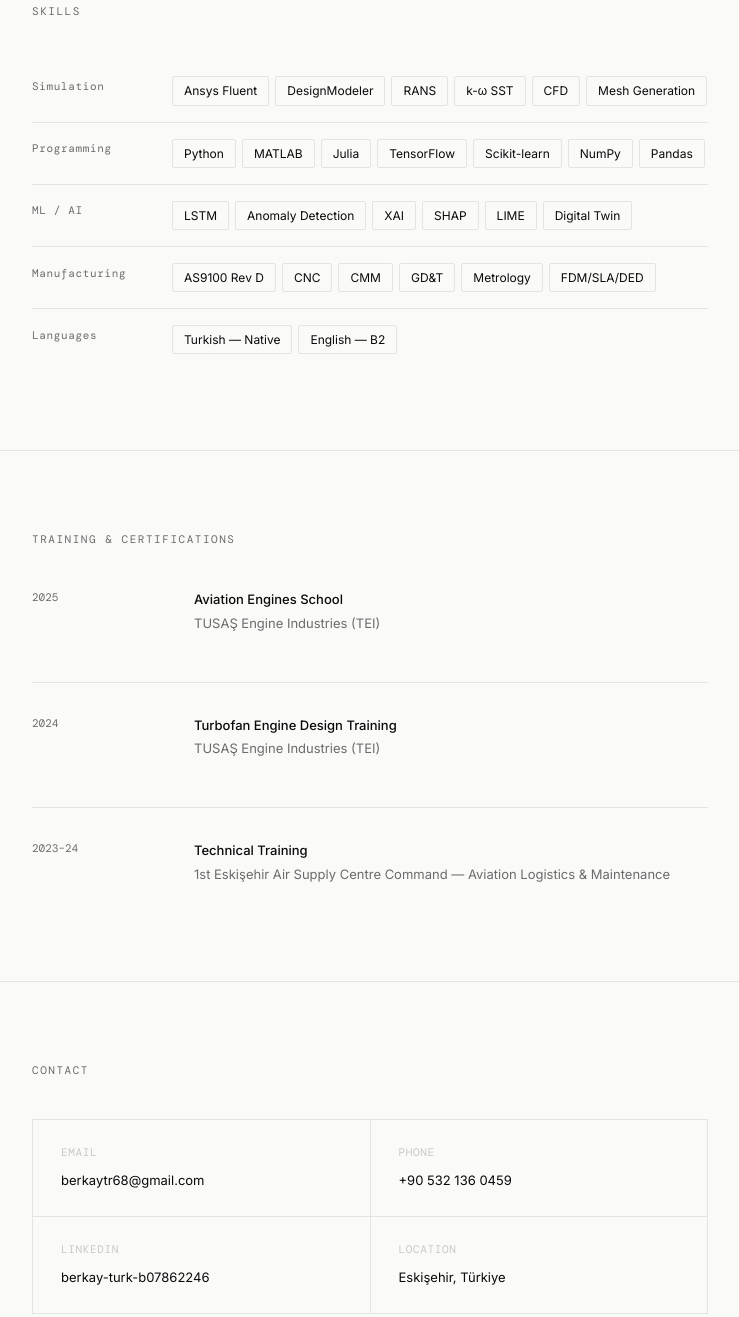
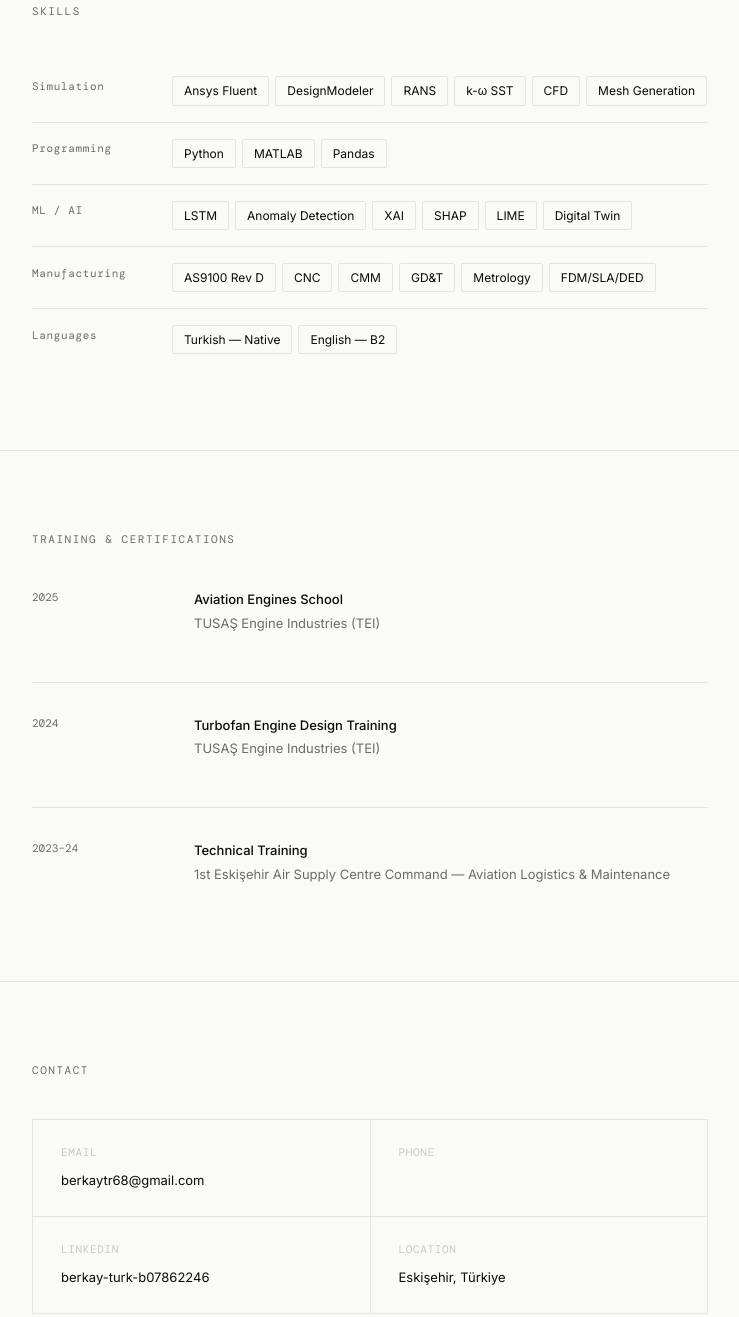
Before and after one commit to Matchless61/Matchless61.github.io, a plain HTML site: page index.html in a window 1280 px wide. Shown: the part 4113-5430 px from the top of the page, without its empty margins (270-1009 px from the left). Drawn offline with nearby package versions, Linux system fonts and the light colour scheme.

Commit message:
Update index.html

```diff
--- a/index.html
+++ b/index.html
@@ -505,7 +505,7 @@
       </tr>
       <tr>
         <td>Programming</td>
-        <td><div class="skill-pills"><span class="skill-pill">Python</span><span class="skill-pill">MATLAB</span><span class="skill-pill">Julia</span><span class="skill-pill">TensorFlow</span><span class="skill-pill">Scikit-learn</span><span class="skill-pill">NumPy</span><span class="skill-pill">Pandas</span></div></td>
+        <td><div class="skill-pills"><span class="skill-pill">Python</span><span class="skill-pill">MATLAB</span><span class="skill-pill">Pandas</span></div></td>
       </tr>
       <tr>
         <td>ML / AI</td>
@@ -553,7 +553,7 @@
       </div>
       <div class="contact-item">
         <p class="contact-label">PHONE</p>
-        <a href="tel:+905321360459" class="contact-val">+90 532 136 0459</a>
+        <a href="tel:" class="contact-val"></a>
       </div>
       <div class="contact-item">
         <p class="contact-label">LINKEDIN</p>
```
